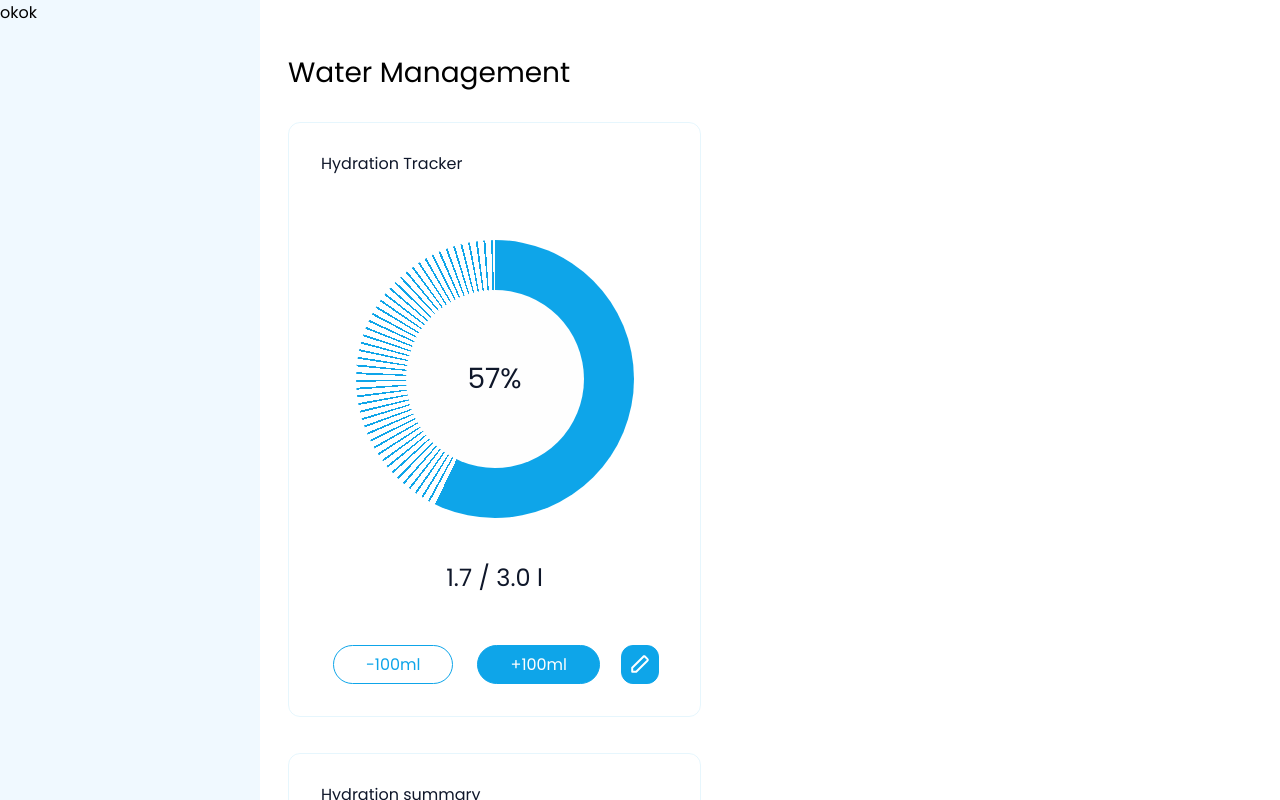
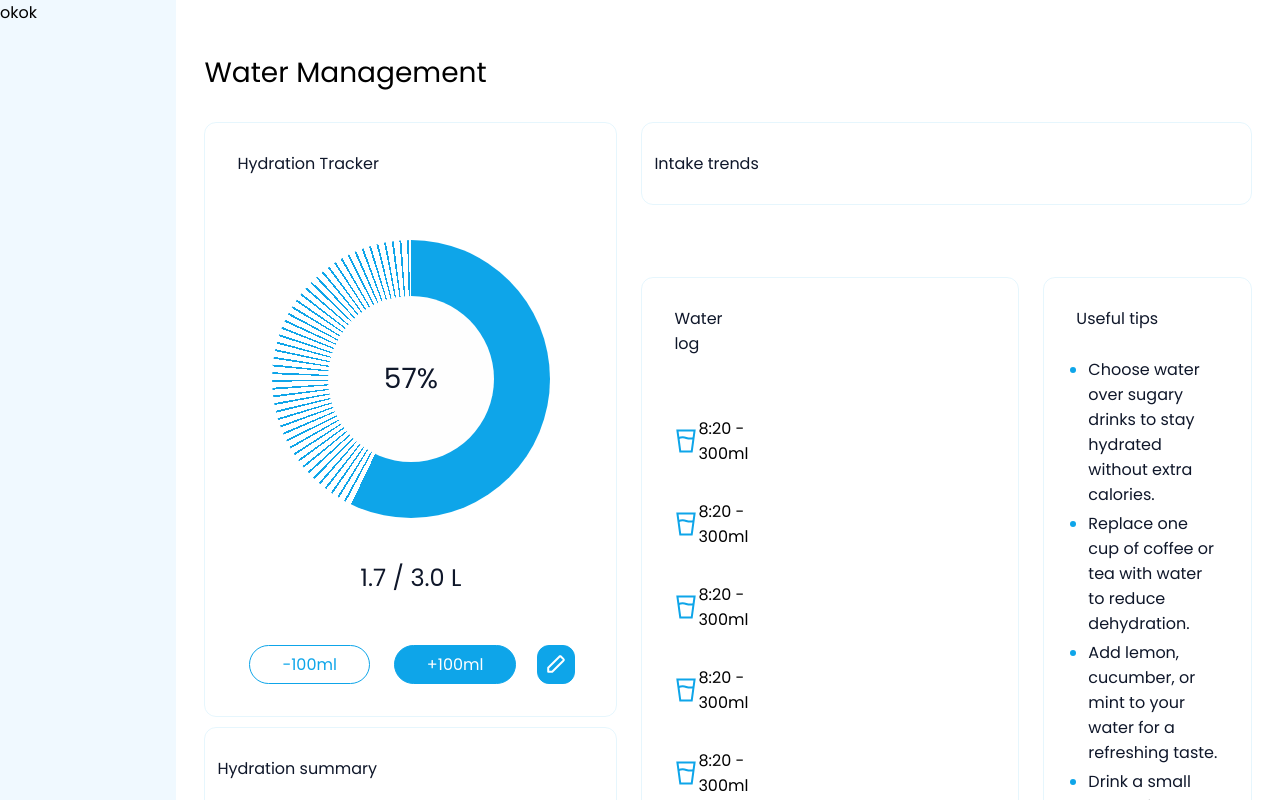
Before and after one commit to D4rkxv/ZlotaApka, a React (Vite) app: page / in a window 1280 px wide. Shown: the top 800 px of the page. Built offline with nearby package versions, Linux system fonts and the light colour scheme.

Commit message:
Dalszy progres nad Water Management

```diff
--- a/src/DonutChart.css
+++ b/src/DonutChart.css
@@ -32,7 +32,7 @@
 .donutChart::before {
   content: "";
   position: absolute;
-  inset: 50px;
+  inset: 20%;
   background: var(--pureWhite);
   border-radius: 50%;
 }
--- a/src/WaterManagement.css
+++ b/src/WaterManagement.css
@@ -21,6 +21,11 @@
 .waterManagementContainer .siteTitle{
     margin-left: 0;
     font-size: 28px;
+}
+.divider{
+    display: flex;
+    flex-direction: row;
+    gap: 24px;
 }
 .hydrationTrackerContainer{
     padding: 12px 32px;
@@ -78,8 +83,53 @@
 }
 
 .hydrationSummaryContainer{
+    padding: 12px;
+    border: var(--primary-10) 1px solid;
+    border-radius: 12px;
+    margin-top: 10px;
+}
+.waterManagementContainer ul{
+    margin: 26px 0px;
+    color: var(--textColor);
+    list-style-type: disc;
+    padding-left: 12px;
+    font-size: 16px;
+}
+.waterManagementContainer li{
+    margin-bottom: 4px;
+}
+.waterManagementContainer li::marker{
+    color: var(--primary);
+}
+
+.intakeTrendsContainer{
+    padding: 12px;
+    border: var(--primary-10) 1px solid;
+    border-radius: 12px;
+    margin-bottom: 72px;
+}
+
+.usefulTipsContainer{
     padding: 12px 32px;
     border: var(--primary-10) 1px solid;
     border-radius: 12px;
-    margin-top: 36px;
 }
+
+.waterLogContainer{
+    padding: 12px 270px 12px 32px;
+    border: var(--primary-10) 1px solid;
+    border-radius: 12px;
+}
+.waterLog{
+    margin-top: 44px;
+    display: flex;
+    flex-direction: column;
+    gap: 1px;
+}
+.logEntry{
+    display: flex;
+    flex-direction: row;
+    align-items: center;
+    font-size: 16px;
+    margin: 0px;
+}
--- a/src/WaterManagement.jsx
+++ b/src/WaterManagement.jsx
@@ -2,22 +2,60 @@ import React, { useState } from 'react';
 import DonutChart from './DonutChart';
 import './WaterManagement.css';
 import Edit from './assets/Edit.svg';
+import WaterGlass from './assets/WaterGlass.svg';
 
 
 const WaterManagement = () => {
     const [hydrationGoal, setHydrationGoal] = useState(3.0);
     const [currentHydration, setCurrentHydration] = useState(1.7);
+    const [tips, setTips] = useState([
+  "Drink a glass of water first thing in the morning to rehydrate your body.",
+  "Carry a reusable water bottle to remind yourself to drink throughout the day.",
+  "Add lemon, cucumber, or mint to your water for a refreshing taste.",
+  "Set a daily water goal, like 8 glasses, and track your progress.",
+  "Drink water before meals to support digestion and control appetite.",
+  "Choose water over sugary drinks to stay hydrated without extra calories.",
+  "Stay hydrated during workouts to improve performance and recovery.",
+  "Use phone reminders or app notifications to drink water regularly.",
+  "Monitor the color of your urine – light yellow indicates proper hydration.",
+  "Drink water at different temperatures to keep it interesting.",
+  "Sip water slowly throughout the day instead of chugging all at once.",
+  "Replace one cup of coffee or tea with water to reduce dehydration.",
+  "Keep a glass of water at your desk or bedside to drink more often.",
+  "Infuse water with berries or herbs for a natural flavor boost.",
+  "Drink a glass of water after each bathroom break to maintain intake.",
+  "Hydrate before, during, and after long periods of sun exposure.",
+  "Use a water tracking app to gamify your hydration habits.",
+  "Drink water before feeling thirsty to stay ahead of dehydration.",
+  "Pair water breaks with routine activities, like after brushing teeth.",
+  "Remember that sparkling water counts toward your daily intake too.",
+  "Eat water-rich foods like fruits and vegetables to supplement hydration.",
+  "Replace soda or juice with water during meals for healthier habits.",
+  "Drink a small glass of water before and after exercise.",
+  "Make drinking water a part of your mindfulness routine."
+]);
 
     const handleHydrationChange = (amount) => {
         setCurrentHydration(prev => Math.max(0, prev + amount));
     };
+
+    const renderTips = () => {
+        let selectedTips = [];
+        for(let i = 0; i < 5; i++) {
+            const randomIndex = Math.floor(Math.random() * tips.length);
+            if(!selectedTips.includes(tips[randomIndex])) {
+                selectedTips.push(tips[randomIndex]);
+            }
+        }
+        return selectedTips.map((tip, index) => <li key={index} className="tip">{tip}</li>);
+    }
 
     return (
         <div className="waterManagementContainer">
             <div className="sidebar">okok</div>
             <div className="widgetContainer">
                 <p className="siteTitle">Water Management</p>
-                <div className="widgetDivider">
+                <div className="divider">
                     <div className="leftSide">
                         <div className="hydrationTrackerContainer">
                             <p className='sectionTitle'>Hydration Tracker</p>
@@ -25,7 +63,7 @@ const WaterManagement = () => {
                                 <div className="donutChartContainer">
                                     <DonutChart current={currentHydration} goal={hydrationGoal} size={278} />
                                 </div>
-                                <p className="completion">{currentHydration.toFixed(1)} / {hydrationGoal.toFixed(1)} l</p>
+                                <p className="completion">{currentHydration.toFixed(1)} / {hydrationGoal.toFixed(1)} L</p>
                                 <div className="buttonsContainer">
                                     <button className='wideBtn transparentBtn' onClick={() =>{handleHydrationChange(-0.1)}}>-100ml</button>
                                     <button className='wideBtn coloredBtn' onClick={() => {handleHydrationChange(0.1)}}>+100ml</button>
@@ -37,10 +75,55 @@ const WaterManagement = () => {
                         </div>
                         <div className="hydrationSummaryContainer">
                             <p className="sectionTitle">Hydration summary</p>
-
+                            <ul>
+                                <li>Average this week: 2.6L</li>
+                                <li>Best day: Tue - 3.5L</li>
+                            </ul>
                         </div>
                     </div>
                     <div className="rightSide">
+                        <div className="intakeTrendsContainer">
+                            <p className="sectionTitle">Intake trends</p>
+
+                        </div>
+                        <div className="divider">
+                            <div className="waterLogContainer">
+                                <p className="sectionTitle">Water log</p>
+                                <div className="waterLog">
+                                    <div className="logEntry">
+                                        <img src={WaterGlass} alt="Glass of water" />
+                                        <p>8:20 - 300ml</p>
+                                    </div>
+                                    <div className="logEntry">
+                                        <img src={WaterGlass} alt="Glass of water" />
+                                        <p>8:20 - 300ml</p>
+                                    </div>
+                                    <div className="logEntry">
+                                        <img src={WaterGlass} alt="Glass of water" />
+                                        <p>8:20 - 300ml</p>
+                                    </div>
+                                    <div className="logEntry">
+                                        <img src={WaterGlass} alt="Glass of water" />
+                                        <p>8:20 - 300ml</p>
+                                    </div>
+                                    <div className="logEntry">
+                                        <img src={WaterGlass} alt="Glass of water" />
+                                        <p>8:20 - 300ml</p>
+                                    </div>
+                                    <div className="logEntry">
+                                        <img src={WaterGlass} alt="Glass of water" />
+                                        <p>8:20 - 300ml</p>
+                                    </div>
+
+                                </div>
+                            </div>
+                            <div className="usefulTipsContainer">
+                                <p className="sectionTitle">Useful tips</p>
+                                <ul>
+                                    {renderTips()}
+                                </ul>
+                            </div>
+                        </div>
 
                     </div>
                 </div>
```
